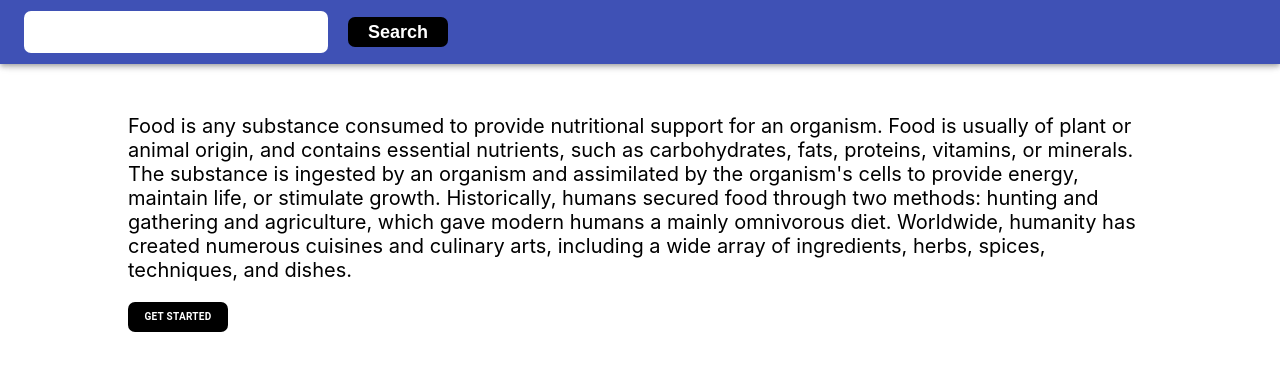
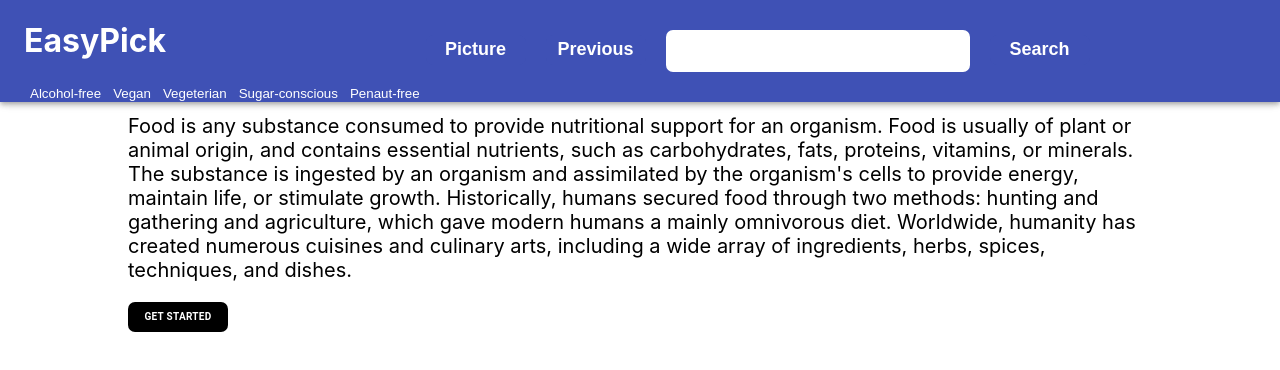
Before and after one commit to lluisemper/easypick, a React (Create React App) app in the folder my-firstproject/: page / in a window 1280 px wide. Shown: the top 370 px of the page. Built offline with nearby package versions, Linux system fonts and the light colour scheme; no server answers.

Commit message:
code review

```diff
--- a/my-firstproject/src/ApiClient.js
+++ b/my-firstproject/src/ApiClient.js
@@ -34,7 +34,7 @@ const fetchRequest = (url, options) => {
 };
 
 const fetchRecipes = (mysearch) => {
-  const URL_API = `https://api.edamam.com/search?q=${mysearch}&app_id=${APP_ID}&app_key=${APP_KEY}`;
+  const URL_API = `https://api.edamam.com/search?q=${mysearch}&app_id=${APP_ID}&app_key=${APP_KEY}&from=0&to=30`;
   return fetch(`${URL_API}`)
   .then(res => res.status <= 400 ? res : Promise.reject(res))
   .then(res => res.status === 200 ? res.json() : res)
--- a/my-firstproject/src/actions/uiState.js
+++ b/my-firstproject/src/actions/uiState.js
@@ -26,3 +26,10 @@ export const myTagRender = (tag) => {
     tag
   }
 }
+
+export const myfilterSelection = (pickFilter) => {
+  return {
+    type: 'MYFILTER',
+    pickFilter
+  }
+}
--- a/my-firstproject/src/components/Checktag/Checktag.js
+++ b/my-firstproject/src/components/Checktag/Checktag.js
@@ -6,7 +6,6 @@ import { myTagSelection } from '../../actions/uiState';
 
 
 const Checktag = (props) => {
-console.log('props', props);
 
   return (
     <div className="Checkbox">
--- a/my-firstproject/src/components/Menu/Menu.css
+++ b/my-firstproject/src/components/Menu/Menu.css
@@ -11,8 +11,36 @@
   margin-right: 20px;
   border-radius: 7px;
   border: none;
-  background-color: black;
+  background-color: #3f51b5;
   color: white;
   font-size: 18px;
   font-weight: bolder;
 }
+
+.picture-button {
+  width: 100px;
+  height: 30px;
+  margin-right: 20px;
+  border-radius: 7px;
+  border: none;
+  background-color: #3f51b5;
+  color: white;
+  font-size: 18px;
+  font-weight: bolder;
+}
+
+.filter-button button{
+  background-color: #3f51b5;
+  color: white;
+  border: none;
+
+}
+
+.Menu{
+  display: flex;
+}
+
+.menu-display {
+  justify-content: right;
+  float: right;
+}
--- a/my-firstproject/src/components/Menu/Menu.js
+++ b/my-firstproject/src/components/Menu/Menu.js
@@ -19,6 +19,23 @@ const Menu = (props) => {
     <div className="Menu">
       <AppBar position="fixed">
         <Toolbar>
+          <div >
+            <h1>EasyPick</h1>
+            <div className="filter-button">
+              <button href="#">Alcohol-free</button>
+              <button href="#">Vegan</button>
+              <button href="#"> Vegeterian</button>
+              <button href="#">Sugar-conscious</button>
+              <button href="#">Penaut-free</button>
+            </div>
+          </div>
+          <div className="menu-display">
+            <Link to="/picture/">
+              <button className="picture-button" type="submit">Picture</button>
+            </Link>
+            <Link to="/picture/tags/">
+              <button className="picture-button" type="submit">Previous</button>
+            </Link>
             <input className="search-bar" type="text"
               value={props.searchInput}
               onChange={e => props.mySearch(e.target.value)} />
@@ -26,6 +43,7 @@ const Menu = (props) => {
               <button className="search-button" type="submit"
                 onClick={() => myRecipeCall()}>Search</button>
             </Link>
+          </div>
         </Toolbar>
       </AppBar>
       <Toolbar></Toolbar>
--- a/my-firstproject/src/components/Preview/Preview.js
+++ b/my-firstproject/src/components/Preview/Preview.js
@@ -27,7 +27,7 @@ const Preview = (props) => {
     <div className="Preview">
       <Menu />
       <img src="http://localhost:4000/image.png" alt=""></img>
-      {console.log(props.tag)}
+      {console.log('props',props.tag)}
       {props.tag.map(selectedTag =>
         <Checktag
           key={selectedTag}
--- a/my-firstproject/src/reducers/uiState.js
+++ b/my-firstproject/src/reducers/uiState.js
@@ -3,7 +3,8 @@ const INITIAL_STATE = {
   searchInput:"",
   pickTag: [],
   recipes: [],
-  tag: []
+  tag: [],
+  filter: ""
 }
 const uiState = (state = INITIAL_STATE, action) => {
   switch(action.type) {
@@ -19,6 +20,8 @@ const uiState = (state = INITIAL_STATE, action) => {
       return {...state, recipes: action.recipes}
     case "MYTAGRENDER":
       return {...state, tag: action.tag}
+    case "MYTAG":
+      return {...state, pickFilter: action.pickFilter}
     default :
       return state
   }
```
Also changed, not shown: 1 other file (tests, documents, lock files or other folders). Lines whose indentation alone changed are shown as unchanged.
